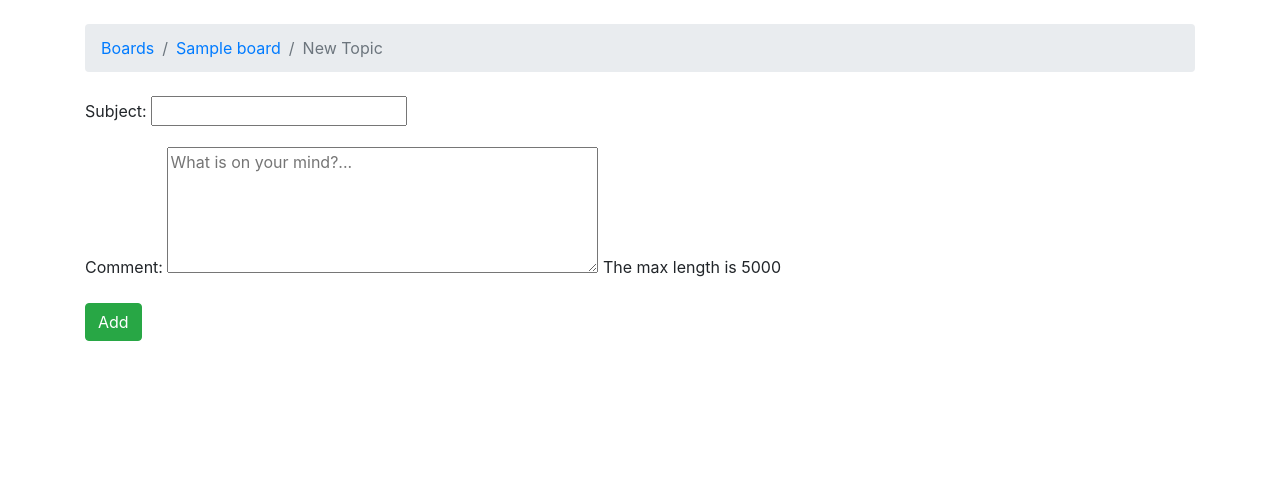
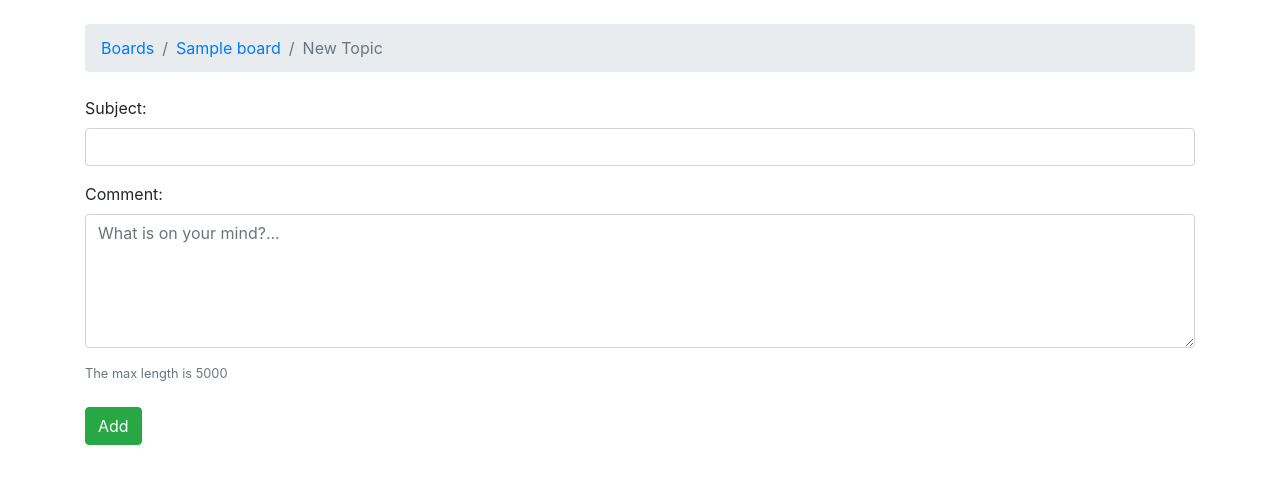
Before and after one commit to v3xlrm1nOwo1/Discussion-Board, a Django app: a page that uses templates/new_topic.html in a window 1280 px wide. Shown: the top 484 px of the page. Run offline with Django 3.2, Linux system fonts and the light colour scheme; tables that the repository leaves empty hold one stand-in row (values such as "Sample post"); some libraries are stand-ins or nearby versions.

Commit message:
added django widget tweaks and added form.html for design django forms

```diff
--- a/discussion_board/settings.py
+++ b/discussion_board/settings.py
@@ -38,6 +38,7 @@ INSTALLED_APPS = [
     'django.contrib.sessions',
     'django.contrib.messages',
     'django.contrib.staticfiles',
+    'widget_tweaks',
     'boards',
 ]
 
--- /dev/null
+++ b/templates/includes/form.html
@@ -0,0 +1,32 @@
+{% load widget_tweaks %}
+
+<!-- {% if form.non_field_errors%}
+<div class="alert alert-danger" role="alerts">
+{%for error in form.non_field_errors%}
+<p {%if forloop.last%} class="mb-0" {%endif%}>{{error}}</p>
+{%endfor%}
+</div>
+{%endif%} -->
+
+{% for field in form %}
+    <div class="form-group">
+    {{ field.label_tag }}
+    {% if form.is_bound %}
+        {% if field.errors %}
+            {% render_field field class="form-control is-invalid" %}
+            {% for error in field.errors %}
+                <div class="invalid-feedback">{{ error }}</div>
+            {% endfor %}
+        {% else %}
+            {% render_field field class="form-control is-valid" %}
+        {% endif %}
+    {% else %}
+        {% render_field field class="form-control" %}
+    {% endif %}
+    </div>
+    {% if field.help_text %}
+        <small class="form-text text-muted mb-4">
+            {{ field.help_text }}
+        </small>
+    {% endif %}
+{% endfor %}
--- a/templates/new_topic.html
+++ b/templates/new_topic.html
@@ -11,7 +11,8 @@
 {% block body %}
 <form method="post" novalidate>
     {% csrf_token %}
-    {{ form.as_p }}
+
+    {% include 'includes/form.html' %}
 
     <button type="submit" class="btn btn-success">Add</button>
 </form>
```
